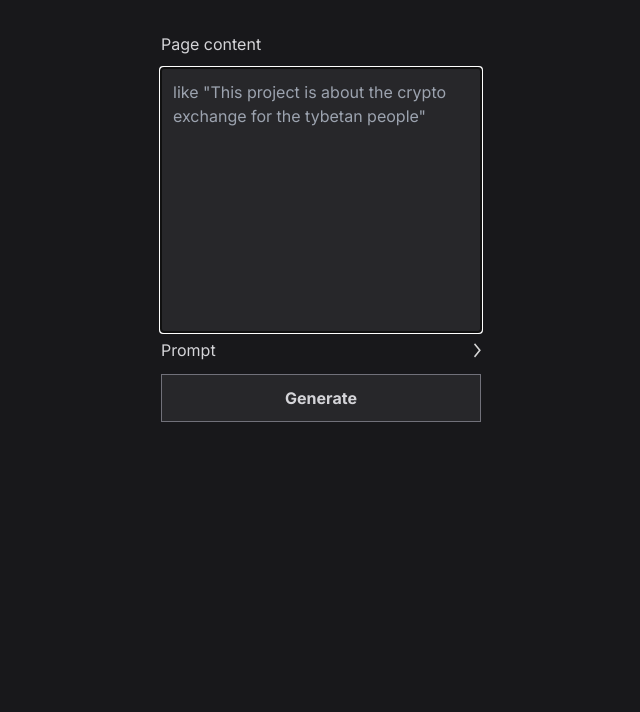
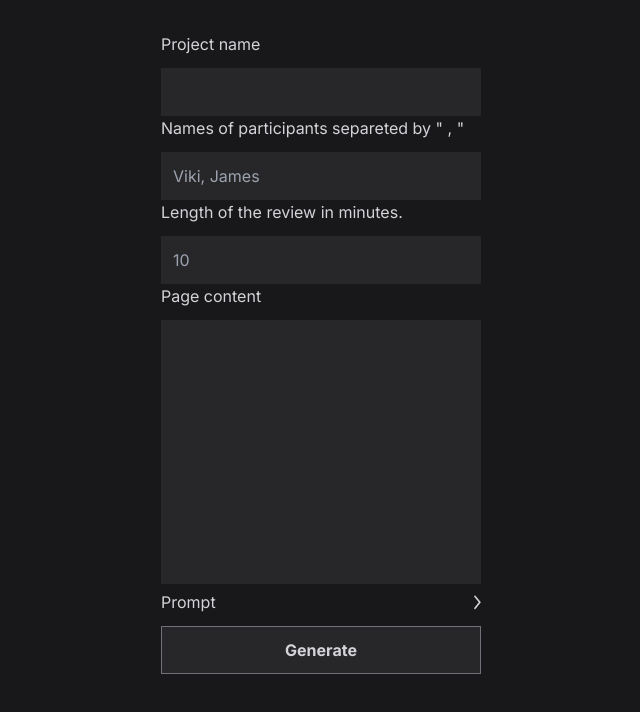
Before and after one commit to mazurcodes/ShadowWriter, a Next.js app: page / in a window 1280 px wide. Shown: the top 712 px of the page, without its empty margins (319-959 px from the left). Built offline with nearby package versions, Linux system fonts and the light colour scheme; no server answers.

Commit message:
changed main page components to react hook form

```diff
--- a/app/page.tsx
+++ b/app/page.tsx
@@ -1,22 +1,96 @@
 'use client';
+import { useEffect, useState } from 'react';
 import DropdownSection from './components/DropdownSection';
-import GenerateButton from './components/GenerateButton';
-import TextField from './components/TextField';
+import { useForm } from 'react-hook-form';
+import { createPrompt } from './utils/aiUtils';
+
+type ProjectFormData = {
+  nameOfProject: string;
+  websiteContent: string;
+  namesOfParticipants: string;
+  lengthOfTheReview: string;
+  customPrompt?: string;
+};
 
 export default function Home() {
-  function handleSubmit(event: React.FormEvent<HTMLFormElement>) {
-    event.preventDefault();
-  }
+  const [prompt, setPrompt] = useState('');
+  const [completion, setCompletion] = useState('');
+  const {
+    register,
+    handleSubmit,
+    watch,
+    formState: { errors },
+  } = useForm<ProjectFormData>();
+
+  const formFields = watch();
+
+  useEffect(() => {
+    const prompt = createPrompt(formFields);
+    setPrompt(prompt);
+  }, [formFields]);
+
+  const onSubmit = (data: ProjectFormData) => {
+    console.log(data);
+  };
 
   return (
     <main className="flex flex-col items-center w-full h-screen bg-zinc-900 pt-8">
-      <form className="flex flex-col items-center" onSubmit={handleSubmit}>
-        <TextField label="Page content" />
+      <form
+        className="flex flex-col items-center"
+        onSubmit={handleSubmit(onSubmit)}
+      >
+        <label htmlFor="nameOfProject">
+          <p className="text-zinc-300 pb-3">Project name</p>
+          <input
+            {...register('nameOfProject', { required: true })}
+            className="w-80 bg-zinc-800 p-3 text-zinc-300 resize-none "
+          />
+        </label>
+        <label htmlFor="namesOfParticipants">
+          <p className="text-zinc-300 pb-3">
+            Names of participants separeted by " , "
+          </p>
+          <input
+            {...register('namesOfParticipants', { required: true })}
+            placeholder="Viki, James"
+            className="w-80 bg-zinc-800 p-3 text-zinc-300 resize-none "
+          />
+        </label>
+        <label htmlFor="lengthOfTheReview">
+          <p className="text-zinc-300 pb-3">Length of the review in minutes.</p>
+          <input
+            {...register('lengthOfTheReview', { required: true })}
+            placeholder="10"
+            className="w-80 bg-zinc-800 p-3 text-zinc-300 resize-none "
+          />
+        </label>
+
+        <label htmlFor="websiteContent">
+          <p className="text-zinc-300 pb-3">Page content</p>
+          <textarea
+            {...register('websiteContent', { required: true })}
+            className="w-80 bg-zinc-800 p-3 text-zinc-300 resize-none "
+            rows={10}
+          />
+        </label>
+
         <DropdownSection label="Prompt" open={false}>
-          <TextField />
+          <textarea
+            value={prompt}
+            onChange={(e) => setPrompt(e.target.value)}
+            className="w-80 bg-zinc-800 p-3 text-zinc-300 resize-none "
+            rows={10}
+          />
         </DropdownSection>
-        <GenerateButton />
+
+        <button
+          type="submit"
+          className="bg-zinc-800 border border-zinc-500 hover:bg-zinc-700 text-zinc-300 font-bold h-12 w-80"
+        >
+          Generate
+        </button>
       </form>
+      <article>{completion}</article>
     </main>
   );
 }
```
